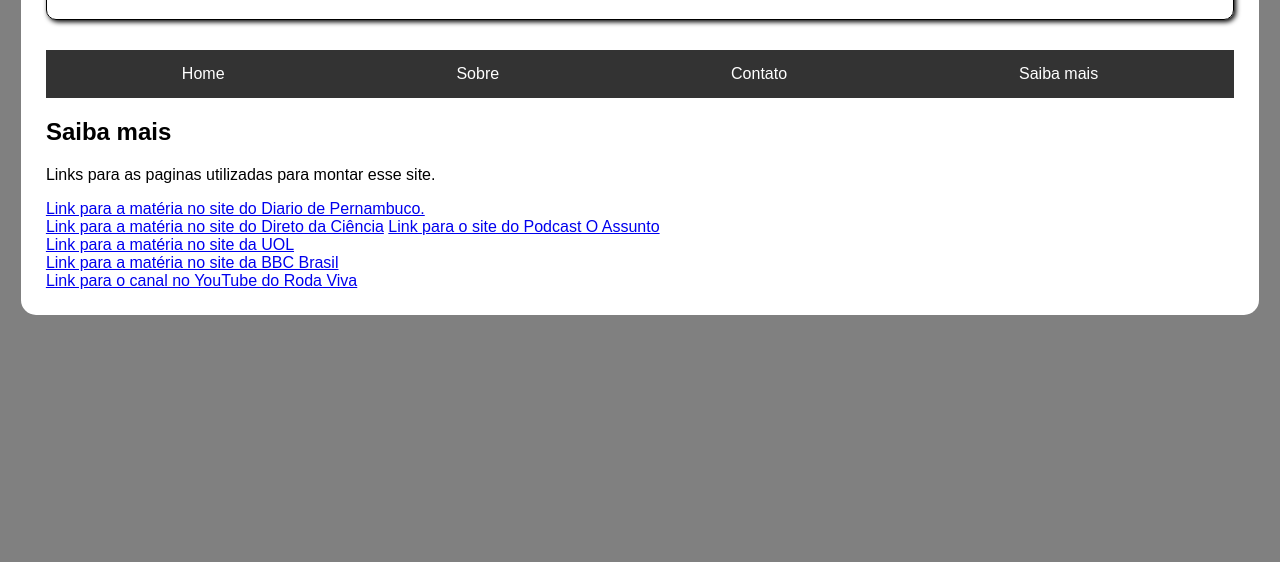
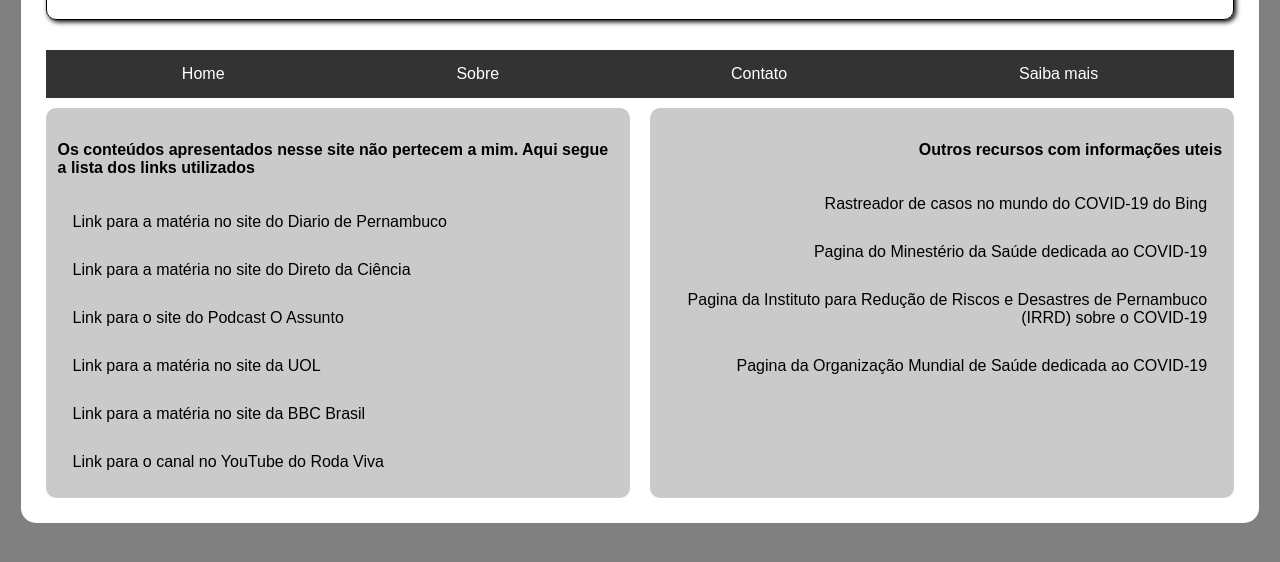
Before and after one commit to pessoas/covid19-gamaexp, a plain HTML site: page moreInfo.html in a window 1280 px wide. Shown: the part 100-662 px from the top of the page. Drawn offline with Linux system fonts and the light colour scheme.

Commit message:
algumas modificações nos htmls e estlização do saiba mais

```diff
--- a/moreInfo.html
+++ b/moreInfo.html
@@ -1,11 +1,13 @@
 <!DOCTYPE html>
 <html lang="pt-br">
+
 <head>
   <meta charset="UTF-8">
   <meta name="viewport" content="width=device-width, initial-scale=1.0">
   <title>.: Covid-19 :.</title>
   <link rel="stylesheet" href="style.css">
 </head>
+
 <body>
   <div id="conteudo">
     <div id="titulo">
@@ -21,20 +23,38 @@
 
 
     <div id="saibamais">
-      <h2>Saiba mais</h2>
-      <p>Links para as paginas utilizadas para montar esse site.</p>
-      <a href="https://www.diariodepernambuco.com.br/noticia/vidaurbana/2020/03/laboratorio-de-imunopatologia-da-ufpe-realiza-acoes-de-enfrentamento-a.html">Link para a matéria no site do Diario de Pernambuco.</a>
-      <br>
-      <a href="http://www.diretodaciencia.com/2020/04/15/editora-decide-reavaliar-artigo-favoravel-a-hidroxicloroquina-para-covid-19/">Link para a matéria no site do Direto da Ciência</a>
-      <a href="https://g1.globo.com/podcast/o-assunto/">Link para o site do Podcast O Assunto</a>
-      <br>
-      <a href="https://www.uol.com.br/universa/noticias/agencia-estado/2020/04/15/coronavirus-governos-liderados-por-mulheres-viram-exemplo-de-combate-a-pandemia.htm">Link para a matéria no site da UOL</a>
-      <br>
-      <a href="https://www.bbc.com/portuguese/brasil-52316229">Link para a matéria no site da BBC Brasil</a>
-      <br>
-      <a href="https://www.youtube.com/channel/UCNVsZnDXOM4PodYIEgM2e4w">Link para o canal no YouTube do Roda Viva</a>
+      <!-- <h2>Saiba mais:</h2> -->
+
+      <div class="links-div" id="main-links">
+        <h4>Os conteúdos apresentados nesse site não pertecem a mim. Aqui segue a lista dos links utilizados</h4>
+
+        <a href="https://www.diariodepernambuco.com.br/noticia/vidaurbana/2020/03/laboratorio-de-imunopatologia-da-ufpe-realiza-acoes-de-enfrentamento-a.html" class="ind-link" target="blank">Link para a matéria no site do Diario de Pernambuco</a>
+
+        <a href="http://www.diretodaciencia.com/2020/04/15/editora-decide-reavaliar-artigo-favoravel-a-hidroxicloroquina-para-covid-19/" class="ind-link" target="blank">Link para a matéria no site do Direto da Ciência</a>
+
+        <a href="https://g1.globo.com/podcast/o-assunto/" class="ind-link" target="blank">Link para o site do Podcast O Assunto</a>
+
+        <a href="https://www.uol.com.br/universa/noticias/agencia-estado/2020/04/15/coronavirus-governos-liderados-por-mulheres-viram-exemplo-de-combate-a-pandemia.htm" class="ind-link" target="blank">Link para a matéria no site da UOL</a>
+
+        <a href="https://www.bbc.com/portuguese/brasil-52316229" class="ind-link" target="blank">Link para a matéria no site da BBC
+          Brasil</a>
+
+        <a href="https://www.youtube.com/channel/UCNVsZnDXOM4PodYIEgM2e4w" class="ind-link" target="blank">Link para o canal no YouTube do Roda Viva</a>
+
+      </div>
+
+      <div class="links-div" id="outras-infos">
+        <h4>Outros recursos com informações uteis</h4>
+
+        <a href="https://bing.com/covid" target="blank">Rastreador de casos no mundo do COVID-19 do Bing</a>
+        <a href="https://coronavirus.saude.gov.br/" target="blank">Pagina do Minestério da Saúde dedicada ao COVID-19</a>
+        <a href="https://www.irrd.org/covid-19/" target="blank">Pagina da Instituto para Redução de Riscos e Desastres de Pernambuco (IRRD) sobre o COVID-19</a>
+        <a href="https://www.who.int/emergencies/diseases/novel-coronavirus-2019" target="blank">Pagina da Organização Mundial de Saúde dedicada ao COVID-19</a>
+      </div>
+
     </div>
   </div>
 
 </body>
+
 </html>
--- a/style.css
+++ b/style.css
@@ -71,7 +71,7 @@ body {
   border-radius: 10px;
   padding: 10px;
   margin-top: 10px;
-  width: 98%;
+
 }
 
 .noticia-conteudo {
@@ -193,3 +193,49 @@ body {
 #form-contato textarea:focus {
   border: 3px solid #555;
 }
+
+/*
+  Fim estilização do conteudo do contato
+
+  Estilização do conteudo do saiba mais
+*/
+
+
+
+#saibamais {
+  display: grid;
+  grid-template-columns: auto auto;
+  justify-content: space-evenly;
+  align-content: center;
+}
+
+.links-div{
+  display: flex;
+  flex-direction: column;
+  background-color: rgb(202, 202, 202);
+  border-radius: 10px;
+  text-align: left;
+  margin-top: 10px;
+  padding: 2%;
+}
+
+.links-div a{
+  text-decoration: none;
+  padding: 15px 15px;
+  text-align: left;
+  color: black;
+}
+
+.links-div a:hover{
+  background-color: #555;
+  border-radius: 10px;
+}
+
+#outras-infos {
+  margin-left: 20px;
+  text-align: right;
+}
+
+#outras-infos a{
+  text-align: right;
+}
```
Also changed, not shown: contato.html (+1 -1 lines), home.html (+22 -6 lines), sobre.html (+2 -2 lines), virus.png (added).
